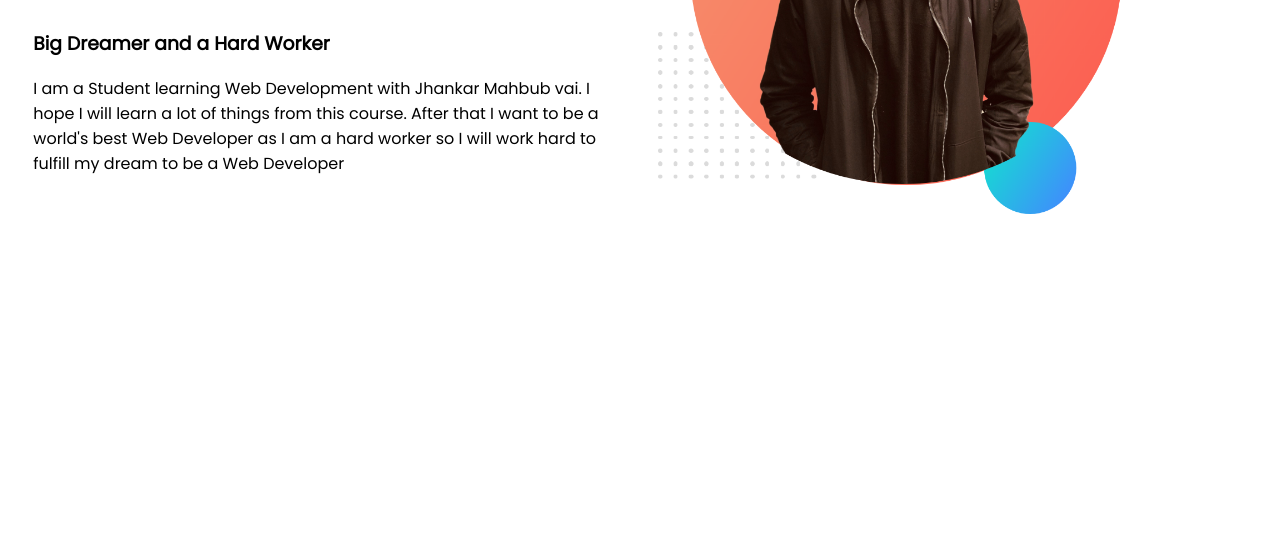
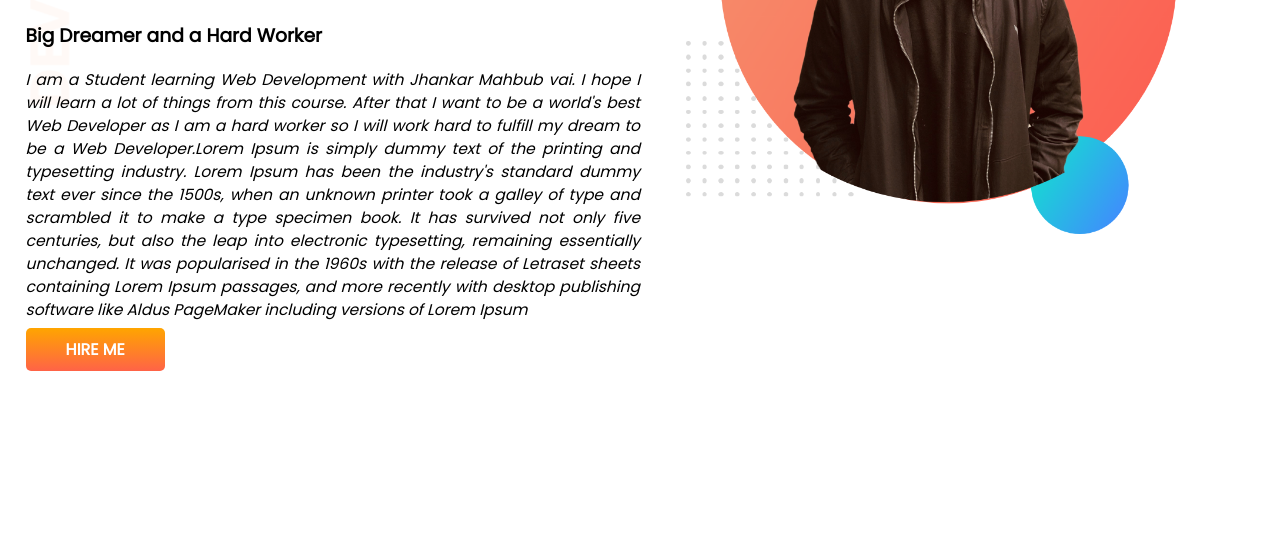
Before and after one commit to hasan-305/developer-portfolio, a plain HTML site: page index.html in a window 1280 px wide. Shown: the part 254-800 px from the top of the page. Drawn offline with Linux system fonts and the light colour scheme.

Commit message:
banner added

```diff
--- a/index.html
+++ b/index.html
@@ -11,16 +11,19 @@
     <link rel="stylesheet" href="style.css">
 </head>
 <body>
-    <section>
+    <section class="top">
         <div class = "class-width">
             <h1>Welcome To</h1>
             <h1><span class ="orange-color">Mehedi's</span> First Website</h1>
             <h3>Big Dreamer and a Hard Worker</h3>
-            <p>I am a Student learning Web Development with Jhankar Mahbub vai. I hope I will learn a lot of things from this course. After that I want to be a world's best Web Developer as I am a hard worker so I will work hard to fulfill my dream to be a Web Developer</p>
+            <p><i>I am a Student learning Web Development with Jhankar Mahbub vai. I hope I will learn a lot of things from this course. After that I want to be a world's best Web Developer as I am a hard worker so I will work hard to fulfill my dream to be a Web Developer.Lorem Ipsum is simply dummy text of the printing and typesetting industry. Lorem Ipsum has been the industry's standard dummy text ever since the 1500s, when an unknown printer took a galley of type and scrambled it to make a type specimen book. It has survived not only five centuries, but also the leap into electronic typesetting, remaining essentially unchanged. It was popularised in the 1960s with the release of Letraset sheets containing Lorem Ipsum passages, and more recently with desktop publishing software like Aldus PageMaker including versions of Lorem Ipsum</i></p>
+            <a target="_blank" href="https://www.linkedin.com/in/mehedi-hasan-5857781a0/" class="link-button">HIRE ME</a>
             </div>
             <div class = "class-width"><img src="images/bg-1.png" alt=""></div>
-            <a target="_blank" href="https://www.linkedin.com/in/mehedi-hasan-5857781a0/">HIRE ME</a>
-    </section>
+
+   </section>
+
+
 
 </body>
 </html>
--- a/style.css
+++ b/style.css
@@ -1,5 +1,8 @@
 body{
     font-family: 'Poppins', sans-serif;
+    text-align: justify;
+    margin: 0;
+
 }
 h1{
     font-size: 50px;
@@ -18,3 +21,19 @@ section{
     width: 80%;
     padding-left: 20px;
 }
+.link-button{
+    text-decoration: none;
+    background-image:linear-gradient(orange,tomato);
+    padding: 10px 40px;
+    border-radius: 5px;
+    color:white;
+    font-weight: 700;
+
+}
+.top{
+    background-image: url(images/top-banner.png);
+    background-repeat: no-repeat;
+}
+p{
+    font-size: 15.5px;
+}
```
